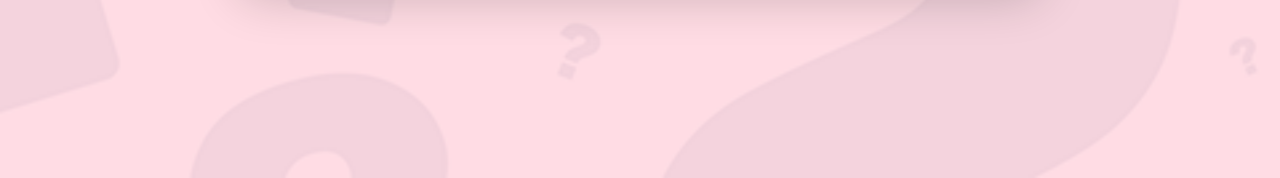
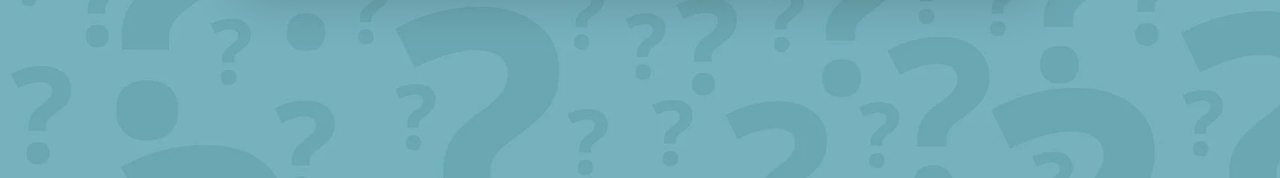
Before and after one commit to aman1784/quiz, a plain HTML site: page index.html in a window 1280 px wide. Shown: the part 622-800 px from the top of the page. Drawn offline with nearby package versions, Linux system fonts and the light colour scheme.

Commit message:
Update style.css

```diff
--- a/style.css
+++ b/style.css
@@ -9,7 +9,7 @@
 body{
     font-family: 'Roboto', sans-serif;
     font-weight: 500;
-    background-image: url("img.png");
+    background-image: url("img.webp");
     background-size: cover;
     display: flex;
     justify-content: center;
```
